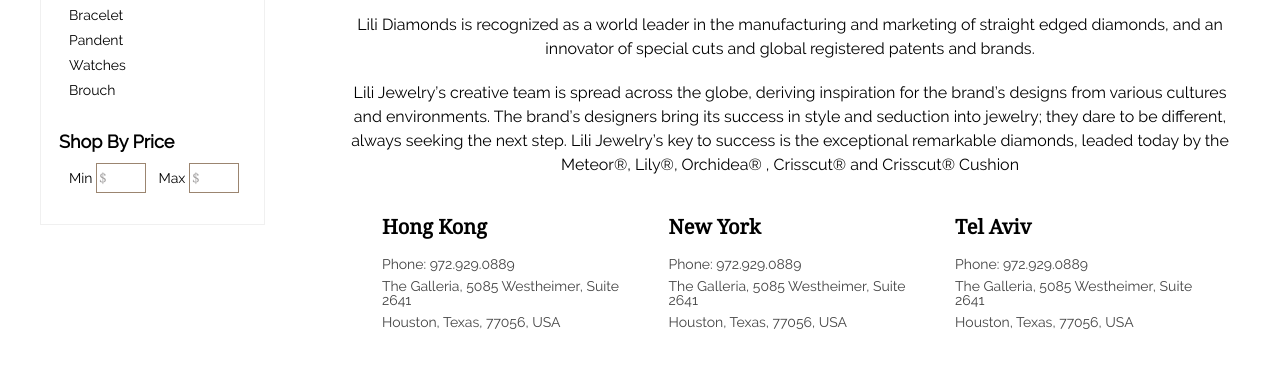
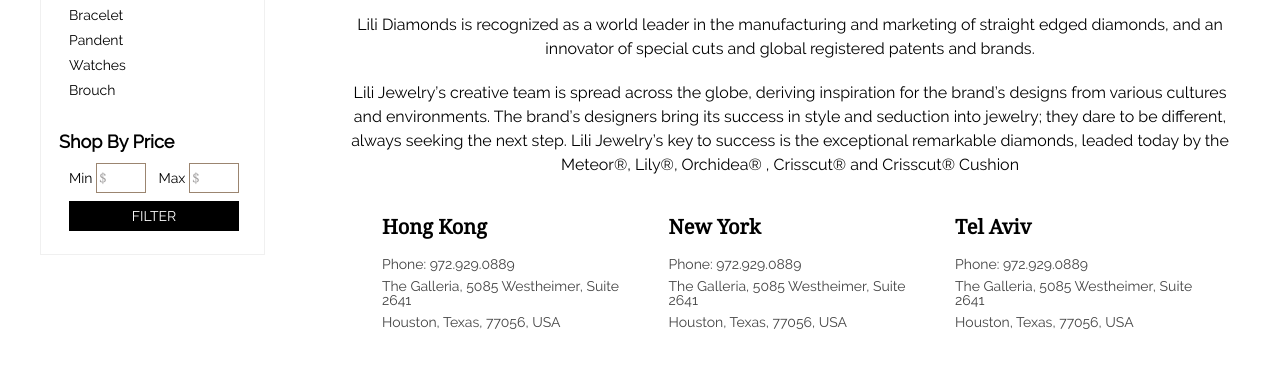
Before and after one commit to Web-Ares/lili_eBay, a website: page app/about-us.html in a window 1280 px wide. Shown: the part 368-752 px from the top of the page. Drawn offline with nearby package versions, Linux system fonts and the light colour scheme; files that its build step writes are made by us from their sources.

Commit message:
add font light and button in filter

```diff
--- a/app/about-us.html
+++ b/app/about-us.html
@@ -95,6 +95,8 @@
                     <label>Max</label>
                     <span class="price-range__field"><input type="text" placeholder=""></span>
                 </fieldset>
+
+                <button class="btn btn_2" type="submit"><span>FILter</span></button>
             </form>
             <!--/price-range-->
 
```
Also changed, not shown: app/category.html (+2 -0 lines), app/product.html (+2 -0 lines).
